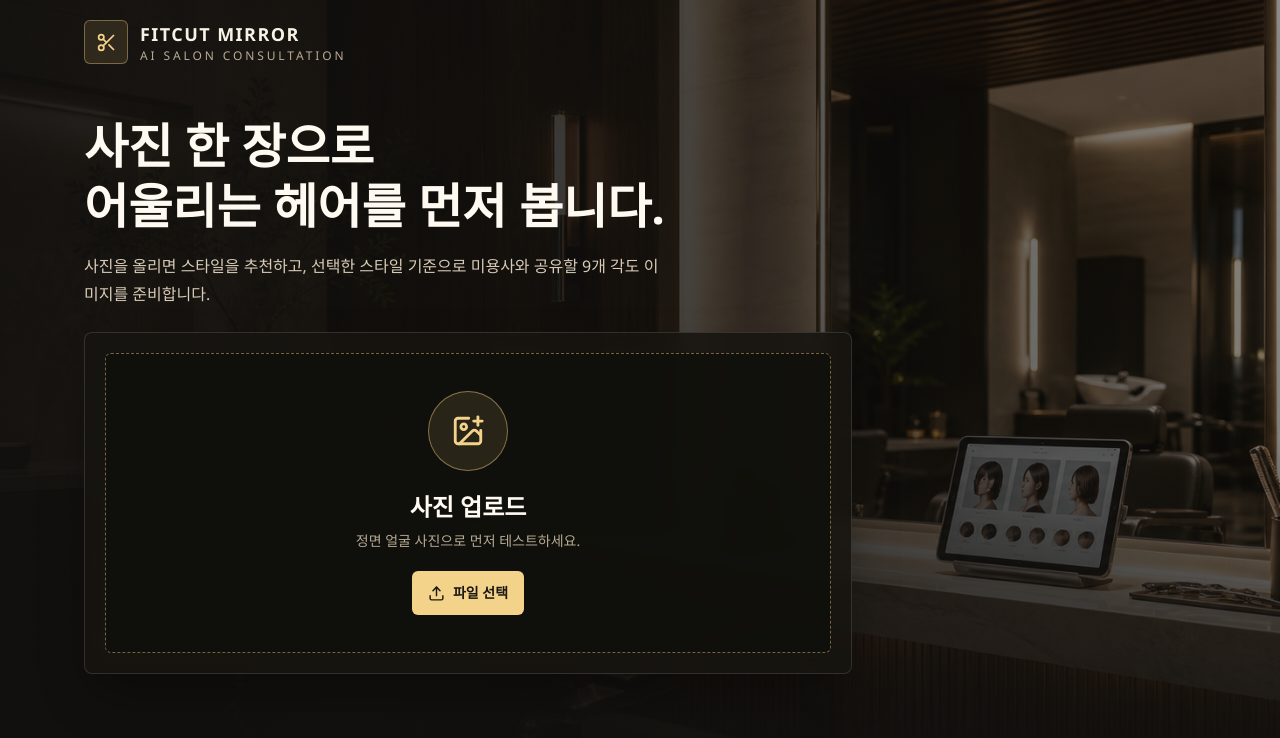
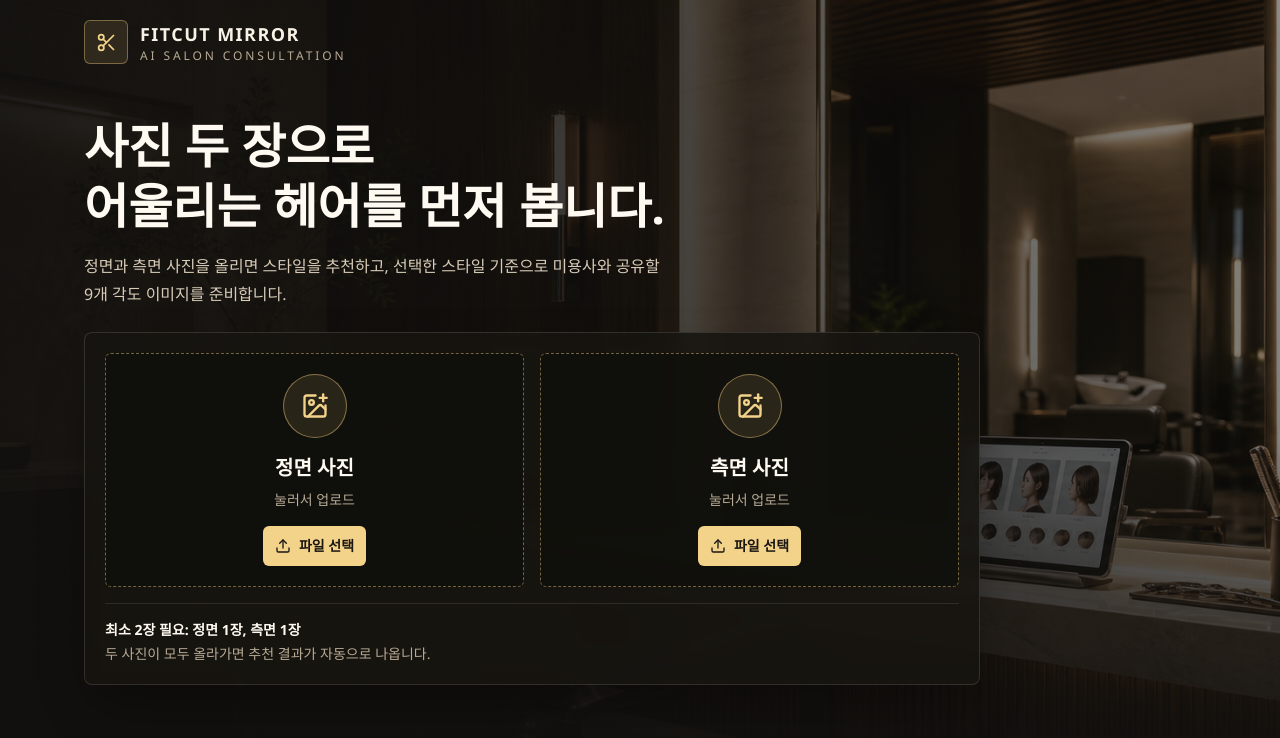
Before and after one commit to minjae9037/fitcut-mirror, a Next.js app in the folder apps/web/: page / in a window 1280 px wide. Shown: the top 738 px of the page. Built offline with nearby package versions, Linux system fonts and the light colour scheme.

Commit message:
Require front and side uploads for auto recommendations

```diff
--- a/apps/web/src/app/page.tsx
+++ b/apps/web/src/app/page.tsx
@@ -41,12 +41,12 @@ export default function Home() {
         <div className="relative z-10 mx-auto flex max-w-6xl flex-col px-5 pb-10 pt-4 md:pb-14 md:pt-8">
           <div className="mb-6 max-w-2xl">
             <h1 className="text-4xl font-semibold leading-tight tracking-normal text-[#fffaf1] sm:text-5xl">
-              사진 한 장으로
+              사진 두 장으로
               <br />
               어울리는 헤어를 먼저 봅니다.
             </h1>
             <p className="mt-4 max-w-xl text-base leading-7 text-[#d8cbb8]">
-              사진을 올리면 스타일을 추천하고, 선택한 스타일 기준으로
+              정면과 측면 사진을 올리면 스타일을 추천하고, 선택한 스타일 기준으로
               미용사와 공유할 9개 각도 이미지를 준비합니다.
             </p>
           </div>
--- a/apps/web/src/components/fitcut-studio.tsx
+++ b/apps/web/src/components/fitcut-studio.tsx
@@ -5,222 +5,446 @@
 import { ChangeEvent, useEffect, useMemo, useRef, useState } from "react";
 import {
   Check,
-  ChevronRight,
   ImagePlus,
+  Loader2,
   RefreshCw,
   Sparkles,
   Upload,
 } from "lucide-react";
+
+type PhotoSlot = "front" | "side";
+
+type UploadedPhoto = {
+  fileName: string;
+  url: string;
+};
 
 type StyleRecommendation = {
   id: string;
   name: string;
   reason: string;
   tags: string[];
+  accent: string;
+  cropClass: string;
 };
 
 const recommendations: StyleRecommendation[] = [
   {
     id: "leaf-cut",
     name: "리프컷",
-    reason: "자연스러운 앞머리와 옆 볼륨으로 얼굴형을 부드럽게 보여줘요.",
+    reason:
+      "앞머리와 옆 라인이 자연스럽게 이어져 얼굴형을 부드럽게 보여주는 스타일입니다.",
     tags: ["중간 기장", "가르마", "부드러운 인상"],
+    accent: "from-[#f3d28a]/26",
+    cropClass: "scale-110 -translate-y-2",
   },
   {
     id: "ivy-league",
     name: "아이비리그컷",
-    reason: "깔끔하고 단정해서 면접, 프로필 촬영, 직장인 스타일에 좋아요.",
+    reason:
+      "짧고 단정해서 면접, 프로필 촬영, 직장인 이미지에 안정적으로 어울립니다.",
     tags: ["짧은 기장", "깔끔함", "관리 쉬움"],
+    accent: "from-[#a7dcc5]/24",
+    cropClass: "scale-125 -translate-y-5",
   },
   {
-    id: "parted-perm",
-    name: "6:4 가르마펌",
-    reason: "볼륨을 살리면서도 과하지 않아 미용실 상담용으로 안정적이에요.",
-    tags: ["펌", "볼륨", "데일리"],
+    id: "parted",
+    name: "가르마 스타일",
+    reason:
+      "볼륨을 살리면서도 과하지 않아 일상과 미용실 상담 모두에 쓰기 좋습니다.",
+    tags: ["6:4", "볼륨", "데일리"],
+    accent: "from-[#d6b38a]/24",
+    cropClass: "scale-115 translate-x-2 -translate-y-3",
   },
   {
     id: "crop-cut",
     name: "크롭컷",
-    reason: "이마 노출과 라인이 또렷해서 선명하고 세련된 느낌을 줘요.",
+    reason:
+      "이마와 라인을 또렷하게 정리해 선명하고 세련된 인상을 만듭니다.",
     tags: ["짧은 기장", "선명함", "남성적"],
+    accent: "from-[#d9d2c4]/20",
+    cropClass: "scale-130 -translate-y-7",
+  },
+  {
+    id: "dandy-cut",
+    name: "댄디컷",
+    reason:
+      "과한 변화 없이 단정하고 부드러운 느낌을 주는 안전한 첫 선택지입니다.",
+    tags: ["단정함", "소프트", "첫 시도"],
+    accent: "from-[#f3d28a]/18",
+    cropClass: "scale-108 -translate-y-1",
+  },
+  {
+    id: "shadow-perm",
+    name: "쉐도우펌",
+    reason:
+      "머리 숱과 볼륨감을 살려 전체 실루엣을 풍성하게 보완할 수 있습니다.",
+    tags: ["펌", "볼륨", "입체감"],
+    accent: "from-[#8fb6a6]/20",
+    cropClass: "scale-112 -translate-x-2 -translate-y-2",
   },
 ];
 
-const angles = [
-  { label: "좌상단", className: "origin-center -rotate-2 scale-110" },
-  { label: "상단", className: "origin-top scale-125 -translate-y-4" },
-  { label: "우상단", className: "origin-center rotate-2 scale-110" },
-  { label: "좌측", className: "origin-left scale-110 -translate-x-4" },
-  { label: "정면", className: "origin-center scale-105" },
-  { label: "우측", className: "origin-right scale-110 translate-x-4" },
-  { label: "좌하단", className: "origin-bottom -rotate-1 scale-115 translate-y-3" },
-  { label: "후면", className: "origin-center scale-125 blur-[0.4px]" },
-  { label: "우하단", className: "origin-bottom rotate-1 scale-115 translate-y-3" },
+const resultAngles = [
+  { label: "좌상단", source: "front" as const, className: "-rotate-2 scale-110" },
+  { label: "상단", source: "front" as const, className: "scale-125 -translate-y-5" },
+  { label: "우상단", source: "front" as const, className: "rotate-2 scale-110" },
+  { label: "좌측", source: "side" as const, className: "scale-112 -translate-x-3" },
+  { label: "정면", source: "front" as const, className: "scale-105" },
+  { label: "우측", source: "side" as const, className: "scale-112 translate-x-3" },
+  { label: "좌하단", source: "side" as const, className: "-rotate-1 scale-115 translate-y-3" },
+  { label: "후면", source: "side" as const, className: "scale-125 blur-[0.35px]" },
+  { label: "우하단", source: "side" as const, className: "rotate-1 scale-115 translate-y-3" },
+];
+
+const analysisLines = [
+  "정면과 측면 사진을 함께 기준으로 봤어요.",
+  "첫 테스트에서는 실패 리스크가 낮은 남성 스타일 위주로 추천합니다.",
+  "마음에 드는 디자인을 누르면 미용사 상담용 9장 구성이 바로 생성됩니다.",
 ];
 
 export function FitcutStudio() {
-  const [previewUrl, setPreviewUrl] = useState<string | null>(null);
-  const [fileName, setFileName] = useState("");
+  const [photos, setPhotos] = useState<Record<PhotoSlot, UploadedPhoto | null>>({
+    front: null,
+    side: null,
+  });
+  const [isAnalyzing, setIsAnalyzing] = useState(false);
+  const [analysisReady, setAnalysisReady] = useState(false);
   const [selectedStyleId, setSelectedStyleId] = useState<string | null>(null);
-  const [isGenerating, setIsGenerating] = useState(false);
-  const [hasGenerated, setHasGenerated] = useState(false);
-  const inputRef = useRef<HTMLInputElement>(null);
+  const frontInputRef = useRef<HTMLInputElement>(null);
+  const sideInputRef = useRef<HTMLInputElement>(null);
+  const createdUrlsRef = useRef<Set<string>>(new Set());
+  const analysisTimerRef = useRef<number | null>(null);
 
+  const frontPhoto = photos.front;
+  const sidePhoto = photos.side;
   const selectedStyle = useMemo(
     () => recommendations.find((style) => style.id === selectedStyleId),
     [selectedStyleId],
   );
 
   useEffect(() => {
+    const createdUrls = createdUrlsRef.current;
+
     return () => {
-      if (previewUrl) {
-        URL.revokeObjectURL(previewUrl);
+      if (analysisTimerRef.current) {
+        window.clearTimeout(analysisTimerRef.current);
       }
+
+      createdUrls.forEach((url) => URL.revokeObjectURL(url));
+      createdUrls.clear();
     };
-  }, [previewUrl]);
+  }, []);
 
-  function handleFileChange(event: ChangeEvent<HTMLInputElement>) {
+  function handlePhotoChange(
+    slot: PhotoSlot,
+    event: ChangeEvent<HTMLInputElement>,
+  ) {
     const file = event.target.files?.[0];
 
     if (!file) {
       return;
     }
 
-    if (previewUrl) {
-      URL.revokeObjectURL(previewUrl);
+    if (analysisTimerRef.current) {
+      window.clearTimeout(analysisTimerRef.current);
     }
 
-    setPreviewUrl(URL.createObjectURL(file));
-    setFileName(file.name);
+    setIsAnalyzing(false);
+    setAnalysisReady(false);
     setSelectedStyleId(null);
-    setHasGenerated(false);
-    setIsGenerating(false);
+
+    const otherPhoto = slot === "front" ? photos.side : photos.front;
+
+    setPhotos((current) => {
+      const previous = current[slot];
+      const nextUrl = URL.createObjectURL(file);
+
+      if (previous?.url) {
+        URL.revokeObjectURL(previous.url);
+        createdUrlsRef.current.delete(previous.url);
       }
 
-  function handleGenerate() {
-    if (!previewUrl || !selectedStyle) {
-      return;
+      createdUrlsRef.current.add(nextUrl);
+
+      return {
+        ...current,
+        [slot]: {
+          fileName: file.name,
+          url: nextUrl,
+        },
+      };
+    });
+
+    if (otherPhoto) {
+      setIsAnalyzing(true);
+
+      analysisTimerRef.current = window.setTimeout(() => {
+        setIsAnalyzing(false);
+        setAnalysisReady(true);
+      }, 850);
+    }
   }
 
-    setIsGenerating(true);
-    setHasGenerated(false);
+  function resetAll() {
+    Object.values(photos).forEach((photo) => {
+      if (photo?.url) {
+        URL.revokeObjectURL(photo.url);
+        createdUrlsRef.current.delete(photo.url);
+      }
+    });
 
-    window.setTimeout(() => {
-      setIsGenerating(false);
-      setHasGenerated(true);
-    }, 900);
+    if (analysisTimerRef.current) {
+      window.clearTimeout(analysisTimerRef.current);
+      analysisTimerRef.current = null;
     }
 
-  function handleReset() {
-    if (previewUrl) {
-      URL.revokeObjectURL(previewUrl);
+    setPhotos({ front: null, side: null });
+    setIsAnalyzing(false);
+    setAnalysisReady(false);
+    setSelectedStyleId(null);
+
+    if (frontInputRef.current) {
+      frontInputRef.current.value = "";
     }
 
-    setPreviewUrl(null);
-    setFileName("");
-    setSelectedStyleId(null);
-    setIsGenerating(false);
-    setHasGenerated(false);
-
-    if (inputRef.current) {
-      inputRef.current.value = "";
+    if (sideInputRef.current) {
+      sideInputRef.current.value = "";
     }
   }
 
   return (
-    <section className="w-full max-w-3xl rounded-lg border border-white/12 bg-[#171511]/88 p-4 shadow-2xl shadow-black/40 backdrop-blur md:p-5">
+    <section className="w-full max-w-4xl rounded-lg border border-white/12 bg-[#171511]/88 p-4 shadow-2xl shadow-black/40 backdrop-blur md:p-5">
       <input
         accept="image/*"
         className="sr-only"
-        onChange={handleFileChange}
-        ref={inputRef}
+        onChange={(event) => handlePhotoChange("front", event)}
+        ref={frontInputRef}
+        type="file"
+      />
+      <input
+        accept="image/*"
+        className="sr-only"
+        onChange={(event) => handlePhotoChange("side", event)}
+        ref={sideInputRef}
         type="file"
       />
 
-      {!previewUrl ? (
-        <button
-          className="flex min-h-[300px] w-full flex-col items-center justify-center gap-5 rounded-md border border-dashed border-[#c9a96a]/55 bg-[#0f0e0c]/72 p-6 text-center transition hover:border-[#f3d28a] hover:bg-[#1d1912]/86"
-          onClick={() => inputRef.current?.click()}
-          type="button"
-        >
-          <span className="flex size-20 items-center justify-center rounded-full border border-[#c9a96a]/60 bg-[#c9a96a]/14 text-[#f3d28a]">
-            <ImagePlus aria-hidden="true" size={34} />
-          </span>
-          <span>
-            <span className="block text-2xl font-semibold text-[#fffaf1]">
-              사진 업로드
-            </span>
-            <span className="mt-2 block text-sm text-[#b8aa95]">
-              정면 얼굴 사진으로 먼저 테스트하세요.
-            </span>
-          </span>
-          <span className="inline-flex h-11 items-center gap-2 rounded-md bg-[#f3d28a] px-4 text-sm font-bold text-[#1a1712]">
-            <Upload aria-hidden="true" size={17} />
-            파일 선택
-          </span>
-        </button>
-      ) : (
-        <div className="grid gap-5">
-          <div className="flex flex-col gap-4 sm:flex-row">
-            <div className="overflow-hidden rounded-md border border-[#2b281f] bg-[#0f0e0c] sm:w-44">
-              <img
-                alt="업로드한 사진 미리보기"
-                className="aspect-square h-full w-full object-cover"
-                src={previewUrl}
+      <div className="grid gap-4 sm:grid-cols-2">
+        <UploadBox
+          label="정면 사진"
+          photo={photos.front}
+          onClick={() => frontInputRef.current?.click()}
+        />
+        <UploadBox
+          label="측면 사진"
+          photo={photos.side}
+          onClick={() => sideInputRef.current?.click()}
         />
       </div>
-            <div className="flex flex-1 flex-col justify-between gap-4">
+
+      <div className="mt-4 flex flex-col justify-between gap-3 border-t border-white/10 pt-4 sm:flex-row sm:items-center">
         <div>
-                <p className="text-xs font-semibold uppercase tracking-[0.2em] text-[#c9a96a]">
-                  Uploaded
+          <p className="text-sm font-semibold text-[#fffaf1]">
+            최소 2장 필요: 정면 1장, 측면 1장
           </p>
-                <h2 className="mt-2 text-2xl font-semibold text-[#fffaf1]">
-                  헤어스타일 추천
-                </h2>
-                <p className="mt-2 text-sm text-[#b8aa95]">{fileName}</p>
+          <p className="mt-1 text-sm text-[#b8aa95]">
+            두 사진이 모두 올라가면 추천 결과가 자동으로 나옵니다.
+          </p>
         </div>
+        {photos.front || photos.side ? (
           <button
             className="inline-flex h-10 w-fit items-center gap-2 rounded-md border border-white/12 px-3 text-sm font-semibold text-[#e7dccb] transition hover:bg-white/8"
-                onClick={handleReset}
+            onClick={resetAll}
             type="button"
           >
             <RefreshCw aria-hidden="true" size={15} />
             다시 업로드
           </button>
+        ) : null}
+      </div>
+
+      {isAnalyzing ? (
+        <div className="mt-5 flex items-center gap-3 rounded-md border border-[#c9a96a]/35 bg-[#30271a]/80 p-4 text-sm font-semibold text-[#f3d28a]">
+          <Loader2 aria-hidden="true" className="animate-spin" size={18} />
+          두 장의 사진을 기준으로 어울리는 헤어 디자인을 추천하는 중...
+        </div>
+      ) : null}
+
+      {analysisReady && frontPhoto && sidePhoto ? (
+        <div className="mt-5 grid gap-5 border-t border-white/10 pt-5">
+          <section className="rounded-md border border-[#2b281f] bg-[#0f0e0c]/82 p-4">
+            <div className="mb-3 flex items-center gap-2">
+              <Sparkles aria-hidden="true" className="text-[#f3d28a]" size={18} />
+              <h2 className="text-lg font-semibold text-[#fffaf1]">
+                추천 결과
+              </h2>
+            </div>
+            <div className="grid gap-2 text-sm leading-6 text-[#d8cbb8]">
+              {analysisLines.map((line) => (
+                <p key={line}>{line}</p>
+              ))}
+            </div>
+          </section>
+
+          <div className="grid gap-3 sm:grid-cols-2 lg:grid-cols-3">
+            {recommendations.map((style) => (
+              <StyleCard
+                active={style.id === selectedStyleId}
+                frontPhoto={frontPhoto}
+                key={style.id}
+                onSelect={() => setSelectedStyleId(style.id)}
+                style={style}
+              />
+            ))}
           </div>
         </div>
+      ) : null}
 
-          <div className="grid gap-3 sm:grid-cols-2">
-            {recommendations.map((style) => {
-              const active = style.id === selectedStyleId;
+      {selectedStyle && frontPhoto && sidePhoto ? (
+        <div className="mt-5 grid gap-4 border-t border-white/10 pt-5">
+          <div>
+            <h3 className="text-xl font-semibold text-[#fffaf1]">
+              {selectedStyle.name} 상담용 9장
+            </h3>
+            <p className="mt-1 text-sm text-[#b8aa95]">
+              현재는 GitHub Pages 테스트용 mock 결과입니다. 실제 헤어 합성은
+              이미지 생성 API 연결 단계에서 같은 위치에 붙입니다.
+            </p>
+          </div>
+          <div className="grid grid-cols-2 gap-3 sm:grid-cols-3">
+            {resultAngles.map((angle) => {
+              const sourcePhoto =
+                angle.source === "front" ? frontPhoto : sidePhoto;
 
               return (
+                <div
+                  className="overflow-hidden rounded-md border border-[#2b281f] bg-[#0f0e0c]"
+                  key={angle.label}
+                >
+                  <div className="relative aspect-square overflow-hidden">
+                    <img
+                      alt={`${selectedStyle.name} ${angle.label} 결과`}
+                      className={`h-full w-full object-cover opacity-92 ${angle.className} ${selectedStyle.cropClass}`}
+                      src={sourcePhoto.url}
+                    />
+                    <div
+                      className={`absolute inset-0 bg-gradient-to-b ${selectedStyle.accent} via-transparent to-[#0f0e0c]/80`}
+                    />
+                    <div className="absolute left-3 top-3 rounded-md bg-[#11100e]/78 px-2 py-1 text-xs font-semibold text-[#f3d28a]">
+                      {angle.label}
+                    </div>
+                    <div className="absolute bottom-3 left-3 right-3 text-sm font-semibold text-[#fffaf1]">
+                      {selectedStyle.name}
+                    </div>
+                  </div>
+                </div>
+              );
+            })}
+          </div>
+        </div>
+      ) : null}
+    </section>
+  );
+}
+
+function UploadBox({
+  label,
+  photo,
+  onClick,
+}: {
+  label: string;
+  photo: UploadedPhoto | null;
+  onClick: () => void;
+}) {
+  return (
     <button
-                  className={`rounded-md border p-4 text-left transition ${
+      className={`min-h-56 overflow-hidden rounded-md border text-left transition ${
+        photo
+          ? "border-[#c9a96a]/65 bg-[#0f0e0c]"
+          : "border-dashed border-[#c9a96a]/55 bg-[#0f0e0c]/72 hover:border-[#f3d28a] hover:bg-[#1d1912]/86"
+      }`}
+      onClick={onClick}
+      type="button"
+    >
+      {photo ? (
+        <div className="grid h-full grid-rows-[1fr_auto]">
+          <img
+            alt={`${label} 미리보기`}
+            className="aspect-[4/3] h-full w-full object-cover"
+            src={photo.url}
+          />
+          <div className="p-3">
+            <p className="text-sm font-semibold text-[#f3d28a]">{label}</p>
+            <p className="mt-1 truncate text-xs text-[#b8aa95]">
+              {photo.fileName}
+            </p>
+          </div>
+        </div>
+      ) : (
+        <div className="flex h-full min-h-56 flex-col items-center justify-center gap-4 p-5 text-center">
+          <span className="flex size-16 items-center justify-center rounded-full border border-[#c9a96a]/60 bg-[#c9a96a]/14 text-[#f3d28a]">
+            <ImagePlus aria-hidden="true" size={28} />
+          </span>
+          <span>
+            <span className="block text-xl font-semibold text-[#fffaf1]">
+              {label}
+            </span>
+            <span className="mt-2 block text-sm text-[#b8aa95]">
+              눌러서 업로드
+            </span>
+          </span>
+          <span className="inline-flex h-10 items-center gap-2 rounded-md bg-[#f3d28a] px-3 text-sm font-bold text-[#1a1712]">
+            <Upload aria-hidden="true" size={16} />
+            파일 선택
+          </span>
+        </div>
+      )}
+    </button>
+  );
+}
+
+function StyleCard({
+  active,
+  frontPhoto,
+  onSelect,
+  style,
+}: {
+  active: boolean;
+  frontPhoto: UploadedPhoto;
+  onSelect: () => void;
+  style: StyleRecommendation;
+}) {
+  return (
+    <button
+      className={`overflow-hidden rounded-md border text-left transition ${
         active
           ? "border-[#f3d28a] bg-[#30271a] text-[#fffaf1]"
           : "border-white/12 bg-[#0f0e0c]/72 text-[#e7dccb] hover:border-[#c9a96a]/55"
       }`}
-                  key={style.id}
-                  onClick={() => {
-                    setSelectedStyleId(style.id);
-                    setHasGenerated(false);
-                  }}
+      onClick={onSelect}
       type="button"
     >
-                  <div className="flex items-start justify-between gap-3">
-                    <div>
-                      <p className="text-lg font-semibold">{style.name}</p>
-                      <p className="mt-2 text-sm leading-6 text-[#b8aa95]">
-                        {style.reason}
-                      </p>
-                    </div>
+      <div className="relative aspect-[4/3] overflow-hidden">
+        <img
+          alt={`${style.name} 디자인 미리보기`}
+          className={`h-full w-full object-cover opacity-92 ${style.cropClass}`}
+          src={frontPhoto.url}
+        />
+        <div
+          className={`absolute inset-0 bg-gradient-to-b ${style.accent} via-transparent to-[#0f0e0c]/86`}
+        />
         {active ? (
-                      <span className="flex size-7 shrink-0 items-center justify-center rounded-full bg-[#f3d28a] text-[#1a1712]">
-                        <Check aria-hidden="true" size={16} />
+          <span className="absolute right-3 top-3 flex size-8 items-center justify-center rounded-full bg-[#f3d28a] text-[#1a1712]">
+            <Check aria-hidden="true" size={17} />
           </span>
         ) : null}
+        <div className="absolute bottom-3 left-3 right-3">
+          <p className="text-lg font-semibold text-[#fffaf1]">{style.name}</p>
         </div>
+      </div>
+      <div className="p-4">
+        <p className="text-sm leading-6 text-[#b8aa95]">{style.reason}</p>
         <div className="mt-3 flex flex-wrap gap-2">
           {style.tags.map((tag) => (
             <span
@@ -231,64 +455,7 @@ export function FitcutStudio() {
             </span>
           ))}
         </div>
+      </div>
     </button>
   );
-            })}
-          </div>
-
-          <button
-            className="inline-flex h-12 items-center justify-center gap-2 rounded-md bg-[#f3d28a] px-5 text-sm font-bold text-[#1a1712] transition disabled:cursor-not-allowed disabled:opacity-45"
-            disabled={!selectedStyle || isGenerating}
-            onClick={handleGenerate}
-            type="button"
-          >
-            <Sparkles aria-hidden="true" size={18} />
-            {isGenerating
-              ? "9장 생성 중..."
-              : selectedStyle
-                ? `${selectedStyle.name} 9장 생성`
-                : "헤어스타일을 선택하세요"}
-            <ChevronRight aria-hidden="true" size={18} />
-          </button>
-
-          {hasGenerated && selectedStyle ? (
-            <div className="grid gap-4 border-t border-white/10 pt-5">
-              <div>
-                <h3 className="text-xl font-semibold text-[#fffaf1]">
-                  {selectedStyle.name} 결과 9장
-                </h3>
-                <p className="mt-1 text-sm text-[#b8aa95]">
-                  현재는 GitHub Pages 테스트용 mock 생성입니다. 실제 AI 변환은
-                  이미지 API 연결 단계에서 붙입니다.
-                </p>
-              </div>
-              <div className="grid grid-cols-2 gap-3 sm:grid-cols-3">
-                {angles.map((angle) => (
-                  <div
-                    className="overflow-hidden rounded-md border border-[#2b281f] bg-[#0f0e0c]"
-                    key={angle.label}
-                  >
-                    <div className="relative aspect-square overflow-hidden">
-                      <img
-                        alt={`${selectedStyle.name} ${angle.label} 결과`}
-                        className={`h-full w-full object-cover opacity-92 ${angle.className}`}
-                        src={previewUrl}
-                      />
-                      <div className="absolute inset-0 bg-[radial-gradient(circle_at_50%_18%,rgba(243,210,138,0.18),transparent_32%),linear-gradient(180deg,transparent_45%,rgba(15,14,12,0.78)_100%)]" />
-                      <div className="absolute left-3 top-3 rounded-md bg-[#11100e]/78 px-2 py-1 text-xs font-semibold text-[#f3d28a]">
-                        {angle.label}
-                      </div>
-                      <div className="absolute bottom-3 left-3 right-3 text-sm font-semibold text-[#fffaf1]">
-                        {selectedStyle.name}
-                      </div>
-                    </div>
-                  </div>
-                ))}
-              </div>
-            </div>
-          ) : null}
-        </div>
-      )}
-    </section>
-  );
 }
```
Lines whose indentation alone changed are shown as unchanged.
